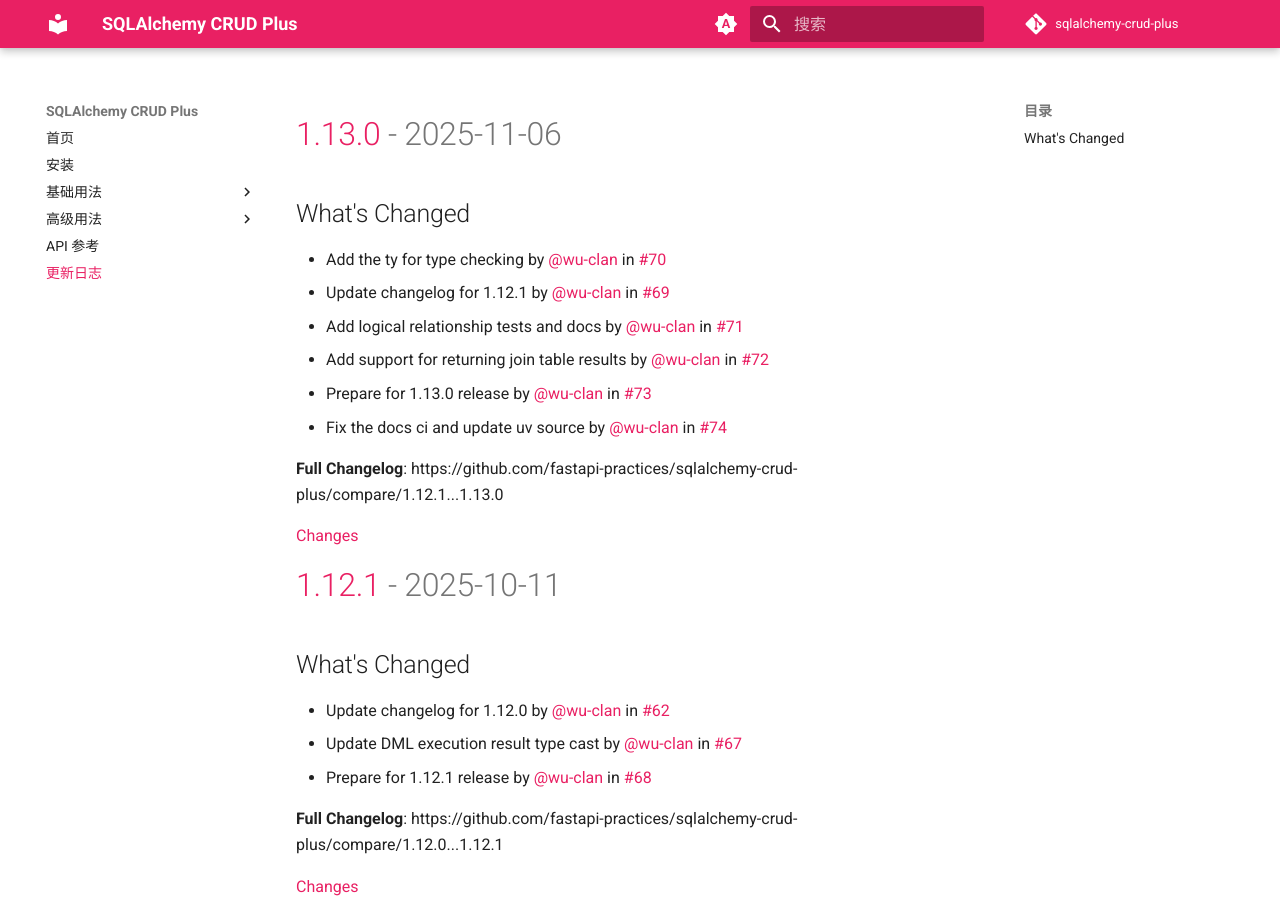
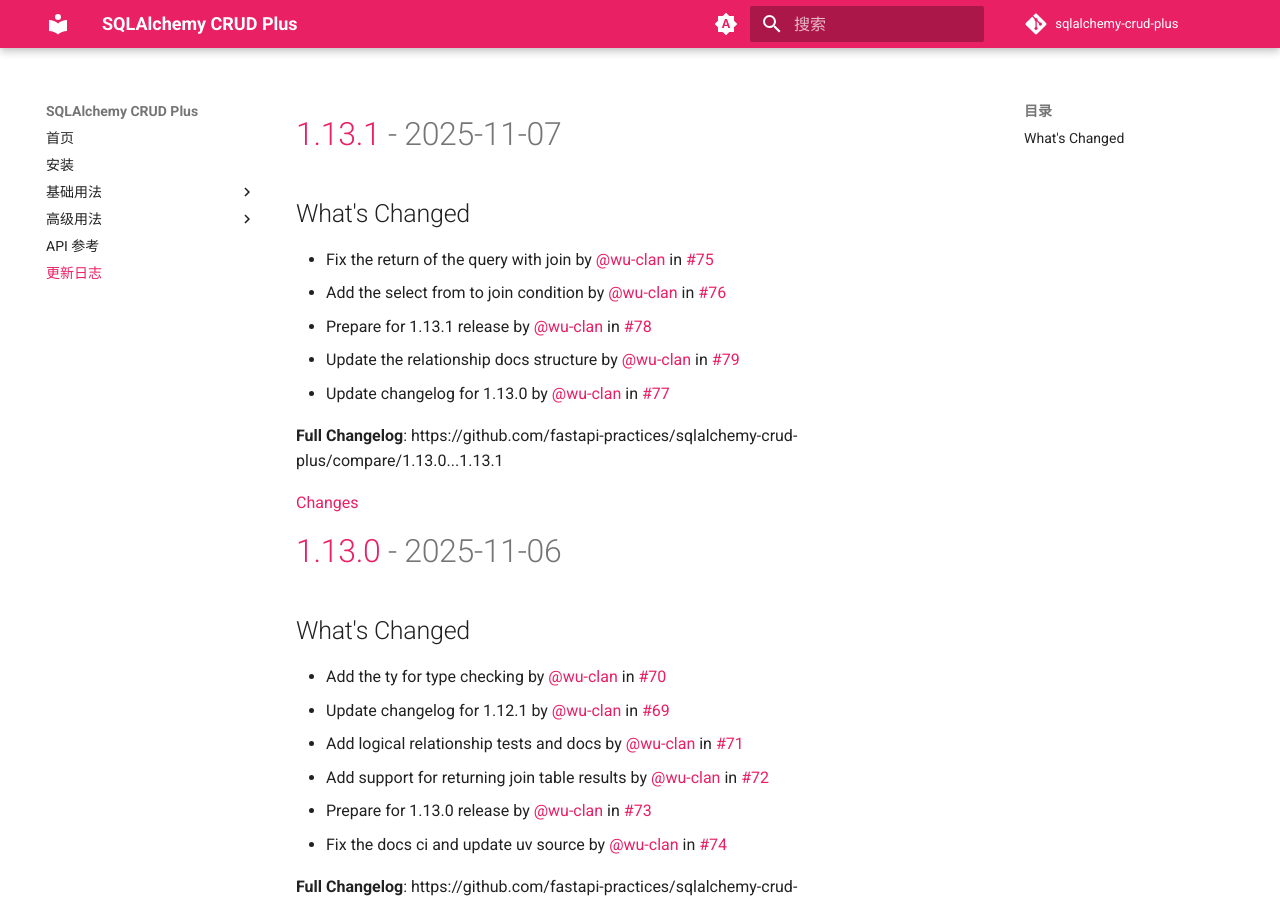
Before and after one commit to fastapi-practices/sqlalchemy-crud-plus, an MkDocs documentation site: the page built from docs/changelog.md, in a window 1280 px wide and 900 px high. Built offline with MkDocs 1.6.1 and Material for MkDocs 9.7.7, drawn with Linux system fonts in a browser that asks for light colours; comment, search, counter and statistics services are not loaded.

Commit message:
Update changelog for 1.13.1 (#80)

```diff
--- a/docs/changelog.md
+++ b/docs/changelog.md
@@ -1,3 +1,19 @@
+<a id="1.13.1"></a>
+# [1.13.1](https://github.com/fastapi-practices/sqlalchemy-crud-plus/releases/tag/1.13.1) - 2025-11-07
+
+## What's Changed
+* Fix the return of the query with join by [@wu-clan](https://github.com/wu-clan) in [#75](https://github.com/fastapi-practices/sqlalchemy-crud-plus/pull/75)
+* Add the select from to join condition by [@wu-clan](https://github.com/wu-clan) in [#76](https://github.com/fastapi-practices/sqlalchemy-crud-plus/pull/76)
+* Prepare for 1.13.1 release by [@wu-clan](https://github.com/wu-clan) in [#78](https://github.com/fastapi-practices/sqlalchemy-crud-plus/pull/78)
+* Update the relationship docs structure by [@wu-clan](https://github.com/wu-clan) in [#79](https://github.com/fastapi-practices/sqlalchemy-crud-plus/pull/79)
+* Update changelog for 1.13.0 by [@wu-clan](https://github.com/wu-clan) in [#77](https://github.com/fastapi-practices/sqlalchemy-crud-plus/pull/77)
+
+
+**Full Changelog**: https://github.com/fastapi-practices/sqlalchemy-crud-plus/compare/1.13.0...1.13.1
+
+[Changes][1.13.1]
+
+
 <a id="1.13.0"></a>
 # [1.13.0](https://github.com/fastapi-practices/sqlalchemy-crud-plus/releases/tag/1.13.0) - 2025-11-06
 
@@ -237,6 +253,7 @@
 [Changes][0.0.4]
 
 
+[1.13.1]: https://github.com/fastapi-practices/sqlalchemy-crud-plus/compare/1.13.0...1.13.1
 [1.13.0]: https://github.com/fastapi-practices/sqlalchemy-crud-plus/compare/1.12.1...1.13.0
 [1.12.1]: https://github.com/fastapi-practices/sqlalchemy-crud-plus/compare/1.12.0...1.12.1
 [1.12.0]: https://github.com/fastapi-practices/sqlalchemy-crud-plus/compare/1.11.0...1.12.0
```
